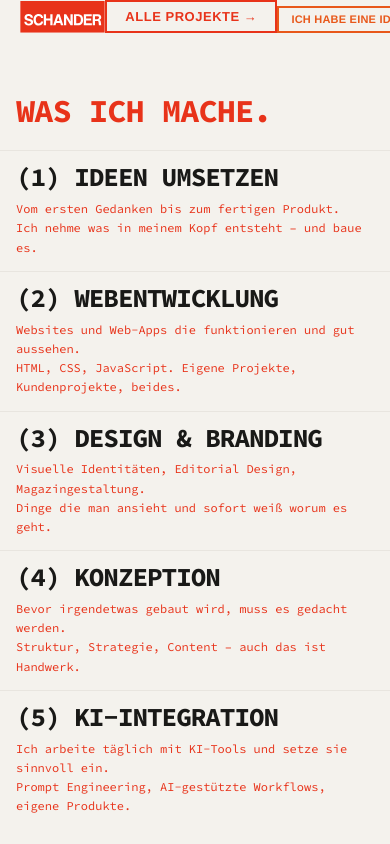
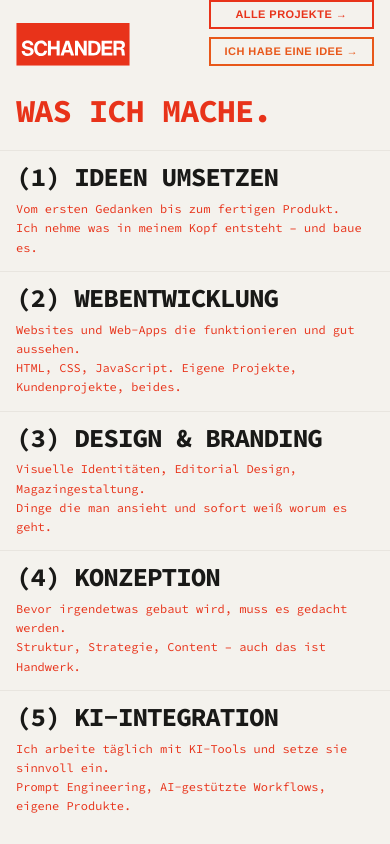
Before and after one commit to dxvxds03/studio-schander, a Next.js app: page / in a window 390 px wide. Shown: the top 844 px of the page. Built offline with nearby package versions, Linux system fonts and the light colour scheme; no server answers; the database is empty; a web font is replaced by a local one.

Commit message:
Portfolio Client Badge and Project Carousel Improvements

```diff
--- a/src/app/globals.css
+++ b/src/app/globals.css
@@ -247,12 +247,6 @@ a[href^="mailto"].nav-kontakt:hover {
     max-height: 50vh !important;
   }
 
-  /* Nav CTA: smaller on mobile */
-  .nav-cta-btn {
-    font-size: 11px !important;
-    padding: 6px 12px !important;
-    letter-spacing: 0.02em !important;
-  }
 }
 
 /* Projekte list rows */
@@ -270,29 +264,37 @@ a[href^="mailto"].nav-kontakt:hover {
 
 /* ── Hero sticky viewport: use small viewport height to avoid address-bar overlap */
 .hero-sticky {
-  height: 100svh;
+  height: 100vh;   /* fallback */
+  height: 100svh;  /* actual small viewport height (accounts for browser chrome) */
 }
 
-/* ── Tablet + Mobile (≤ 1024px): hero fixes ─────────────────── */
+/* ── Tablet + Mobile (≤ 1024px): hero + nav fixes ───────────── */
 @media (max-width: 1024px) {
-  /* "Alle Projekte" link visible on mobile/tablet (sidebar is hidden) */
-  .nav-projekte-mobile { display: inline-block !important; }
+  /* Show mobile nav buttons group, hide desktop CTA */
+  .nav-mobile-btns { display: flex !important; }
+  .nav-cta-desktop { display: none !important; }
 
   /* Slightly tighter bottom bar padding so h1 stays visible */
   .hero-bottom-bar {
-    padding-top: clamp(8px, 1.5vw, 16px) !important;
-    padding-bottom: clamp(8px, 1.5vw, 16px) !important;
+    padding-top: clamp(6px, 1.2vw, 14px) !important;
+    padding-bottom: clamp(6px, 1.2vw, 14px) !important;
   }
 
-  /* Hero h1 larger on tablet so it's readable */
+  /* Hero h1 larger on tablet */
   .hero-h1 {
     font-size: clamp(40px, 7vw, 100px) !important;
   }
+
+  /* Logo bigger on tablet/mobile */
+  .nav-logo { height: clamp(40px, 9vw, 51px) !important; }
 }
 
 @media (max-width: 680px) {
-  /* Hero h1 bigger on mobile than before */
+  /* Hero h1 bigger on mobile */
   .hero-h1 {
-    font-size: clamp(42px, 13vw, 80px) !important;
+    font-size: clamp(44px, 13vw, 80px) !important;
   }
+
+  /* Logo bigger on mobile */
+  .nav-logo { height: clamp(40px, 11vw, 54px) !important; }
 }
--- a/src/components/Navigation.tsx
+++ b/src/components/Navigation.tsx
@@ -17,7 +17,7 @@ export default function Navigation() {
           display: 'flex',
           alignItems: 'flex-end',
           justifyContent: 'space-between',
-          padding: '0 clamp(20px, 2.5vw, 32px) 10px clamp(20px, 2.5vw, 32px)',
+          padding: '0 clamp(16px, 2.5vw, 32px) 10px clamp(16px, 2.5vw, 32px)',
         }}
       >
         <Link href="/" data-hover style={{ display: 'flex', alignItems: 'flex-end', flexShrink: 0 }}>
@@ -31,33 +31,11 @@ export default function Navigation() {
           />
         </Link>
 
-        <Link
-          href="/projekte"
-          data-hover
-          className="nav-projekte-mobile"
-          style={{
-            fontFamily: '"Cabinet Grotesk", "Helvetica Neue", Helvetica, Arial, sans-serif',
-            fontWeight: 800,
-            fontSize: '13px',
-            letterSpacing: '0.04em',
-            textTransform: 'uppercase',
-            textDecoration: 'none',
-            color: 'var(--dead-poet)',
-            border: '2px solid var(--dead-poet)',
-            padding: '8px 18px',
-            lineHeight: 1,
-            whiteSpace: 'nowrap',
-            background: 'transparent',
-            display: 'none',
-          }}
-        >
-          Alle Projekte →
-        </Link>
-
+        {/* Desktop: single CTA button */}
         <Link
           href="mailto:hello@davidschander.com"
           data-hover
-          className="nav-cta-btn"
+          className="nav-cta-btn nav-cta-desktop"
           style={{
             fontFamily: '"Cabinet Grotesk", "Helvetica Neue", Helvetica, Arial, sans-serif',
             fontWeight: 800,
@@ -75,6 +53,60 @@ export default function Navigation() {
         >
           ich habe eine idee →
         </Link>
+
+        {/* Mobile: two stacked buttons */}
+        <div
+          className="nav-mobile-btns"
+          style={{
+            display: 'none',
+            flexDirection: 'column',
+            gap: '8px',
+            alignItems: 'stretch',
+          }}
+        >
+          <Link
+            href="/projekte"
+            data-hover
+            style={{
+              fontFamily: '"Cabinet Grotesk", "Helvetica Neue", Helvetica, Arial, sans-serif',
+              fontWeight: 800,
+              fontSize: '11px',
+              letterSpacing: '0.04em',
+              textTransform: 'uppercase',
+              textDecoration: 'none',
+              color: 'var(--dead-poet)',
+              border: '2px solid var(--dead-poet)',
+              padding: '7px 14px',
+              lineHeight: 1,
+              whiteSpace: 'nowrap',
+              background: 'transparent',
+              textAlign: 'center',
+            }}
+          >
+            Alle Projekte →
+          </Link>
+          <Link
+            href="mailto:hello@davidschander.com"
+            data-hover
+            style={{
+              fontFamily: '"Cabinet Grotesk", "Helvetica Neue", Helvetica, Arial, sans-serif',
+              fontWeight: 800,
+              fontSize: '11px',
+              letterSpacing: '0.04em',
+              textTransform: 'uppercase',
+              textDecoration: 'none',
+              color: '#E8581A',
+              border: '2px solid #E8581A',
+              padding: '7px 14px',
+              lineHeight: 1,
+              whiteSpace: 'nowrap',
+              background: 'transparent',
+              textAlign: 'center',
+            }}
+          >
+            Ich habe eine Idee →
+          </Link>
+        </div>
       </div>
     </motion.nav>
   )
```
Also changed, not shown: src/components/HeroSection.tsx (+32 -19 lines).
